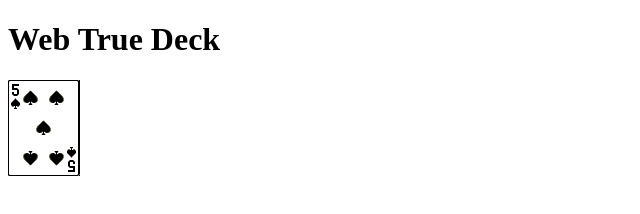
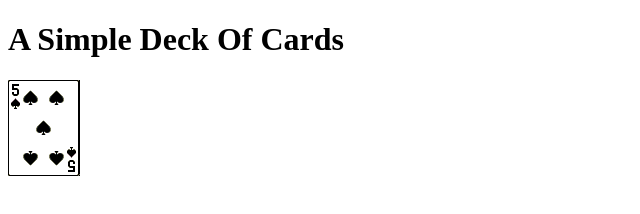
Before and after one commit to JoeFranks1993/Card-Deck, a plain HTML site: page index.html in a window 1280 px wide. Shown: the whole page, without its empty margins (0-640 px from the left). Drawn offline with nearby package versions, Linux system fonts and the light colour scheme.

Commit message:
Title
Title

```diff
--- a/index.html
+++ b/index.html
@@ -10,7 +10,7 @@
 <div id = wrapper>
 
 <body id>
-<h1>Web True Deck</h1>
+<h1>A Simple Deck Of Cards</h1>
 
 <div id = cardtable>
 
```
